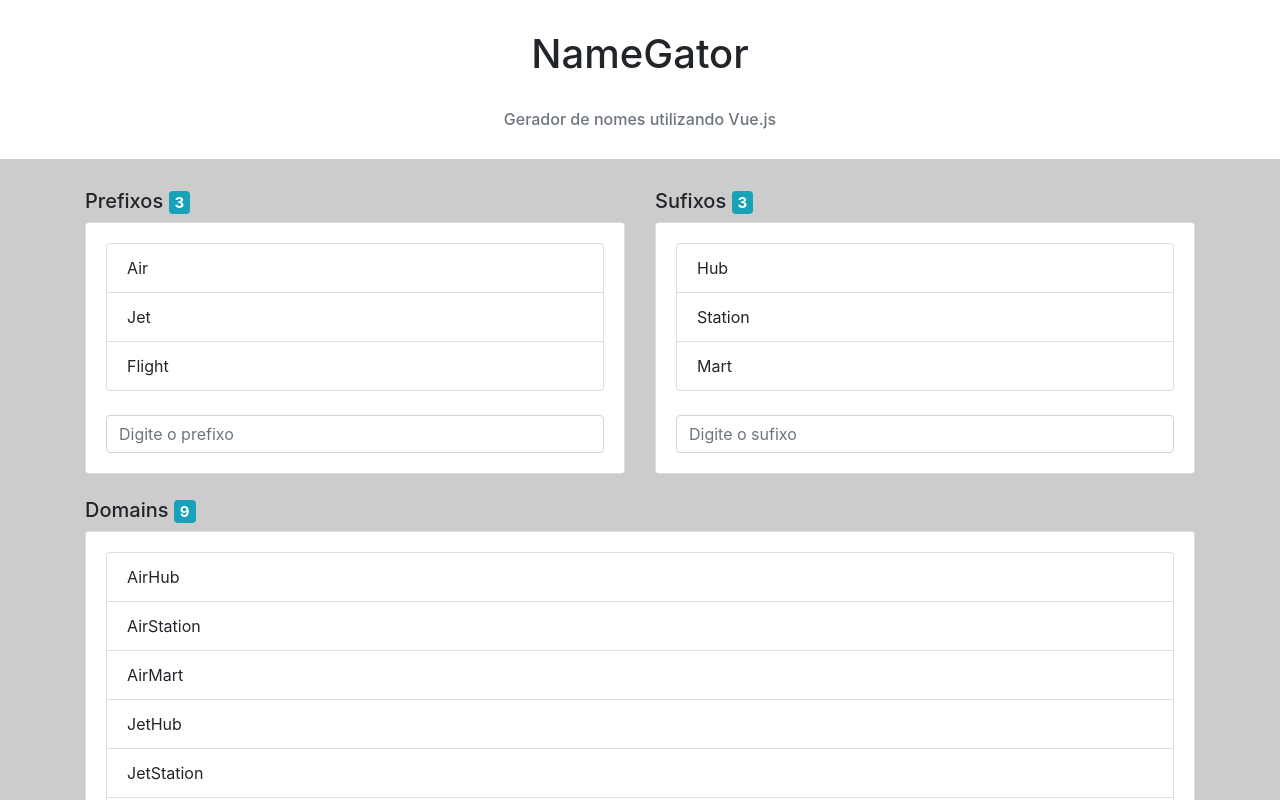
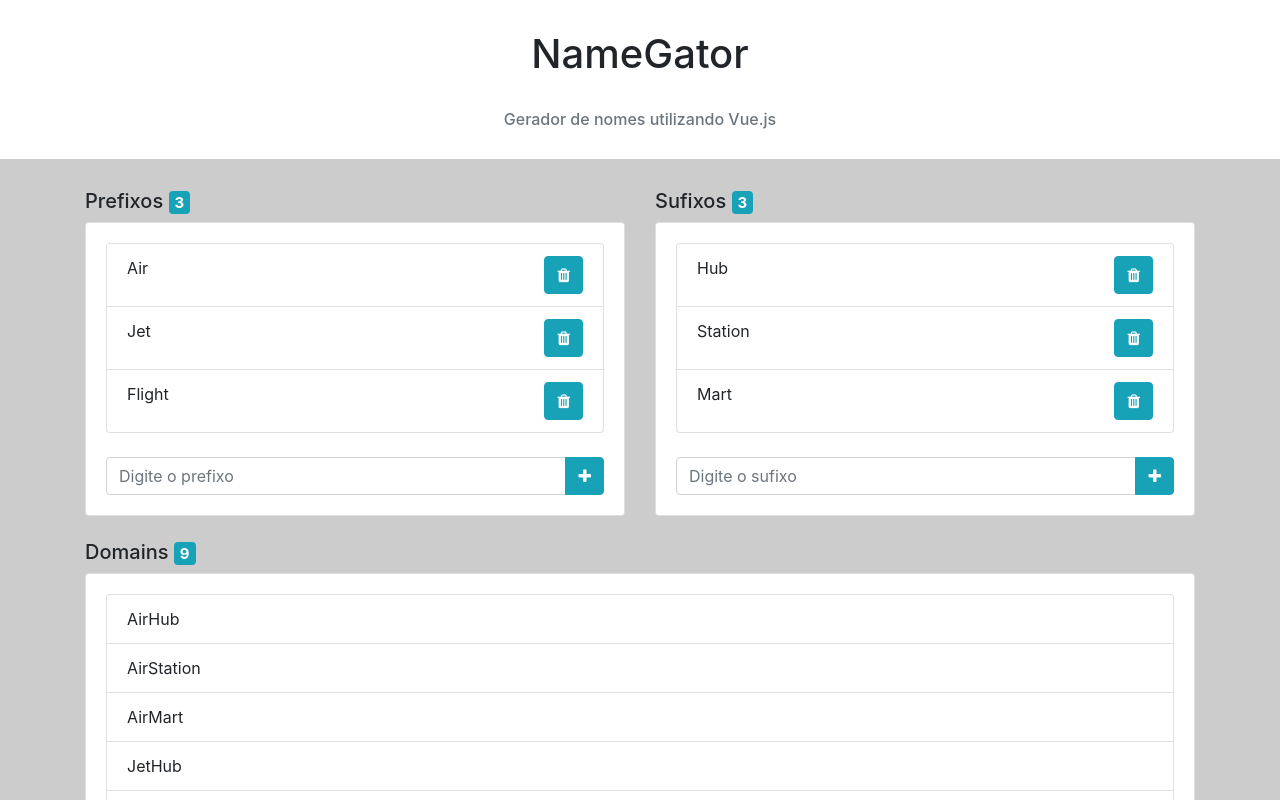
Before and after one commit to felipemendes1994/criador-de-nome, a Vue app: page / in a window 1280 px wide. Shown: the top 800 px of the page. Built offline with nearby package versions, Linux system fonts and the light colour scheme.

Commit message:
Adicionado campo para inserir novos itens e botao de remover itens

```diff
--- a/src/App.vue
+++ b/src/App.vue
@@ -16,14 +16,24 @@
             <div class="card">
               <div class="card-body">
                 <ul class="list-group">
-                  <li
-                    class="list-group-item"
-                    v-for="prefix in prefixes"
-                    v-bind:key="prefix"
-                  >{{ prefix }}</li>
+                      <li class="list-group-item" v-for="prefix in prefixes" v-bind:key="prefix">
+                        <div class="row">
+                          <div class="col-md">
+                            {{ prefix }}
+                          </div>
+                          <div class="col-md text-right">
+                            <button class="btn btn-info" v-on:click="deletePrefix(prefix)"><span class="fa fa-trash"></span></button>
+                          </div>
+                        </div>
+                      </li>
                 </ul>
                 <br />
-                <input type="text" class="form-control" placeholder="Digite o prefixo" />
+                <div class="input-group">
+                  <input type="text" class="form-control" placeholder="Digite o prefixo" v-model="prefix" v-on:keyup.enter="addPrefix(prefix)"/>
+                  <div class="input-group-append">
+                    <button class="btn btn-info" v-on:click="addPrefix(prefix)"><span class="fa fa-plus"></span></button>
+                  </div>
+                </div>
               </div>
             </div>
           </div>
@@ -35,14 +45,24 @@
             <div class="card">
               <div class="card-body">
                 <ul class="list-group">
-                  <li
-                    class="list-group-item"
-                    v-for="sufix in sufixes"
-                    v-bind:key="sufix"
-                  >{{ sufix }}</li>
+                  <li class="list-group-item" v-for="sufix in sufixes" v-bind:key="sufix">
+                      <div class="row">
+                          <div class="col-md">
+                            {{ sufix }}
+                          </div>
+                          <div class="col-md text-right">
+                            <button class="btn btn-info" v-on:click="deleteSufix(sufix)"><span class="fa fa-trash"></span></button>
+                          </div>
+                        </div>
+                  </li>
                 </ul>
                 <br />
-                <input type="text" class="form-control" placeholder="Digite o sufixo" />
+                <div class="input-group">
+                  <input type="text" class="form-control" placeholder="Digite o sufixo" v-model="sufix" v-on:keyup.enter="addSufix(sufix)"/>
+                  <div class="input-group-append">
+                    <button class="btn btn-info" v-on:click="addSufix(sufix)"><span class="fa fa-plus"></span></button>
+                  </div>
+                </div>
               </div>
             </div>
           </div>
@@ -73,6 +93,8 @@ export default {
   name: "App",
   data: function() {
     return {
+      prefix: "",
+      sufix: "",
       prefixes: ["Air", "Jet", "Flight"],
       sufixes: ["Hub", "Station", "Mart"],
       domains: [
@@ -87,6 +109,34 @@ export default {
         "FlightMart"
       ]
     };
+  },
+  methods: {
+    addPrefix(prefix){
+      this.prefixes.push(prefix);
+      this.prefix = "";
+      this.generateDomains();
+    },
+    deletePrefix(prefix){
+      this.prefixes.splice(this.prefixes.indexOf(prefix), 1);
+      this.generateDomains();
+    },
+    addSufix(sufix){
+      this.sufixes.push(sufix);
+      this.sufix = "";
+      this.generateDomains();
+    },
+    deleteSufix(sufix){
+      this.sufixes.splice(this.sufixes.indexOf(sufix), 1);
+      this.generateDomains();
+    },
+    generateDomains(){
+      this.domains = [];
+      for(const prefix of this.prefixes){
+        for(const sufix of this.sufixes){
+          this.domains.push(prefix + sufix);
+        }
+      }
+    }
   }
 };
 </script>
```
Also changed, not shown: src/components/HelloWorld.vue (+5 -5 lines), src/main.js (+5 -5 lines).
